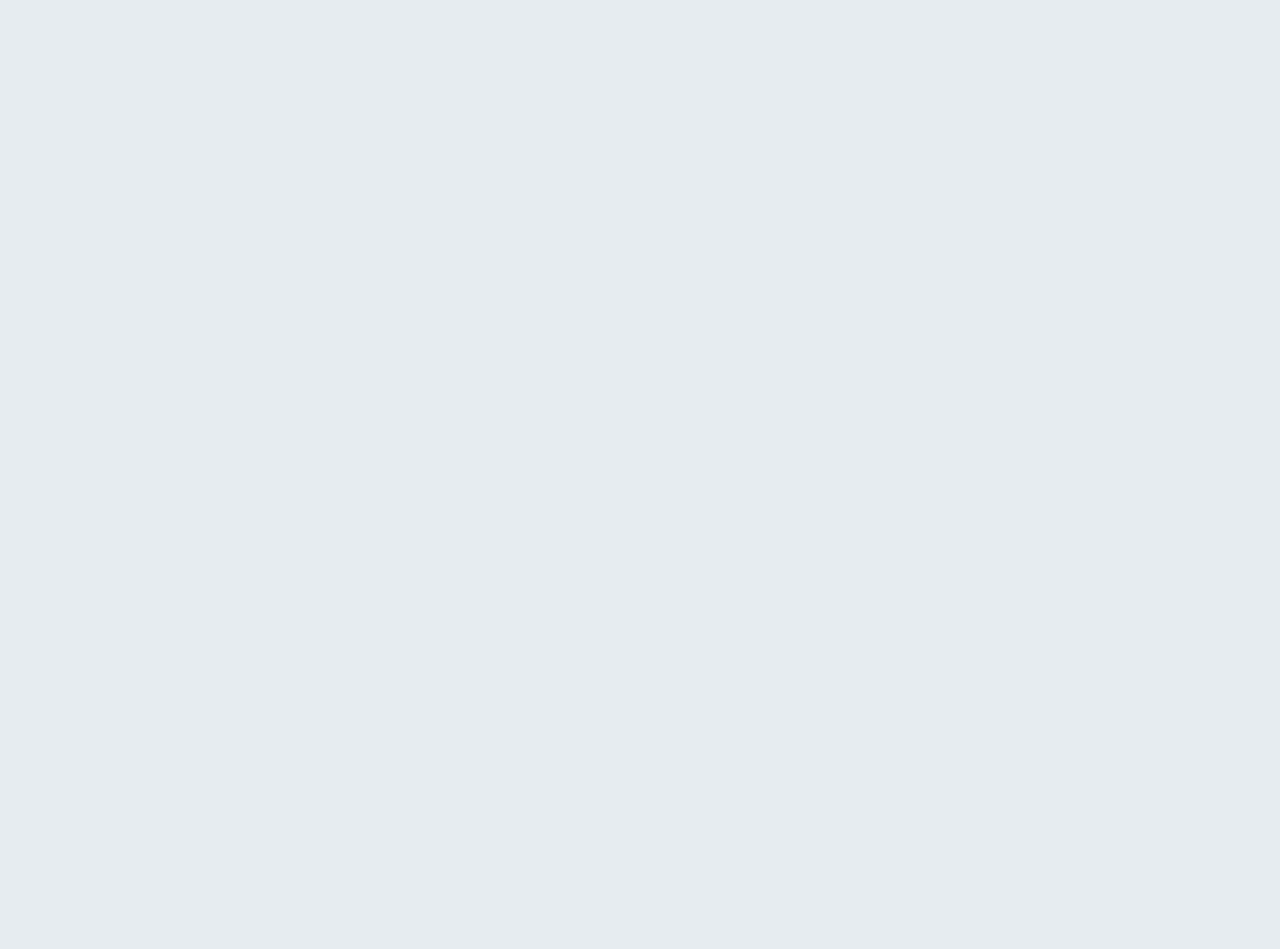
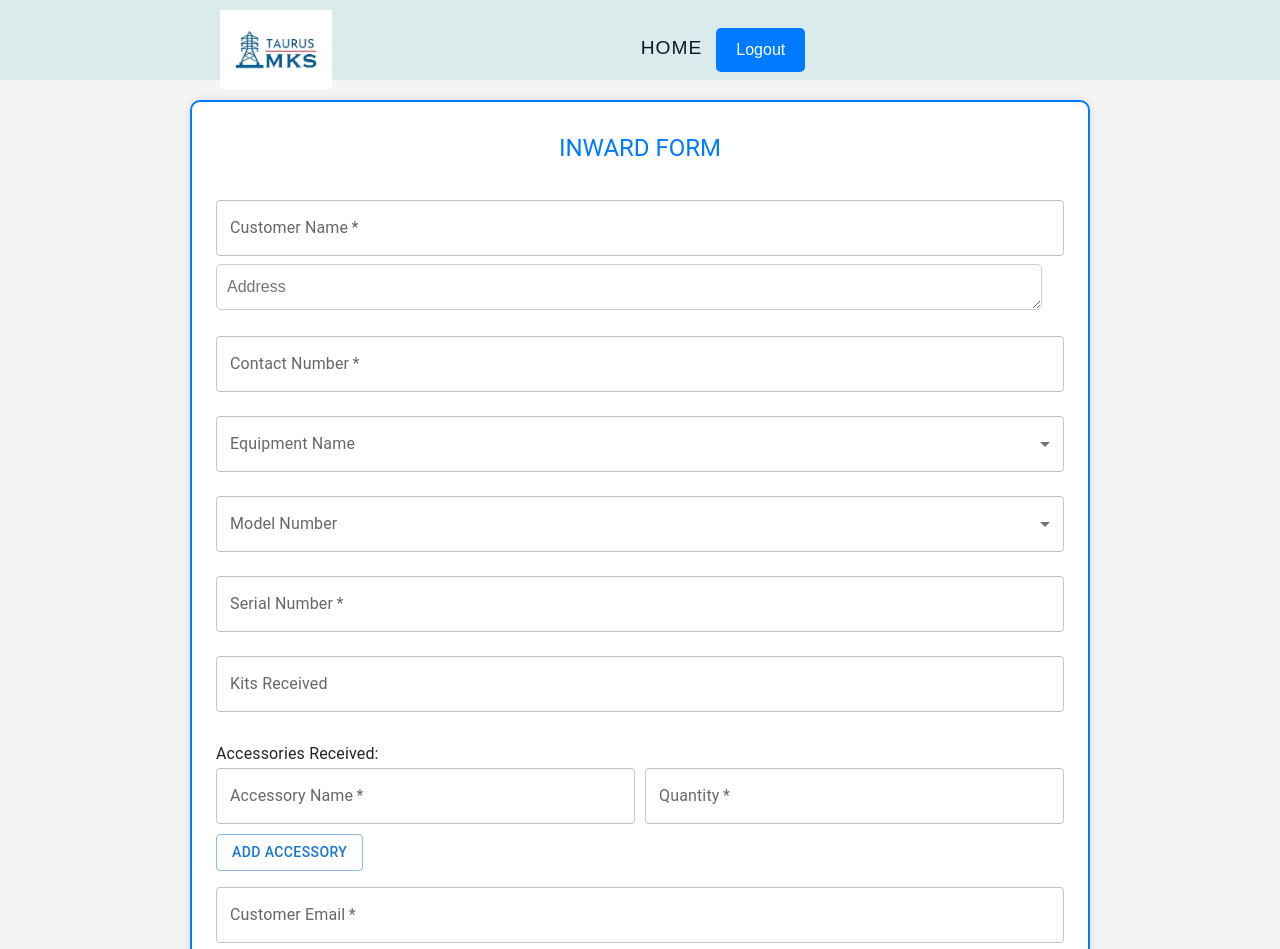
Before and after one commit to ShamanthM/trackapprepo, a React (Create React App) app: page /user/inward-form in a window 1280 px wide. Before the commit this address had no page. Shown: the top 949 px of the page. Before the commit the page ends 800 px from the top, so only its background shows below. Built offline with nearby package versions, Linux system fonts and the light colour scheme; sample sign-in values are in the browser's storage.

Commit message:
Service Phases and InwardForm UI implementation

```diff
--- a/package.json
+++ b/package.json
@@ -10,7 +10,7 @@
     "@fortawesome/react-fontawesome": "^0.2.0",
     "@mui/icons-material": "^5.15.6",
     "@mui/lab": "^5.0.0-alpha.163",
-    "@mui/material": "^5.15.7",
+    "@mui/material": "^5.15.10",
     "@testing-library/jest-dom": "^5.17.0",
     "@testing-library/react": "^13.4.0",
     "@testing-library/user-event": "^13.5.0",
--- a/src/App.js
+++ b/src/App.js
@@ -9,6 +9,7 @@ import AllProducts from './pages/Products/AllProducts';
 import AssignProduct from './pages/Products/AssignProduct';
 import NewServiceRequest from './pages/ServiceRequests/newServiceRequest'; // Import the NewServiceRequest component
 import ServicePhases from './pages/Users/ServicePhases';
+import InwardForm from './forms/InwardForm';
 
 function App() {
   const [isAuthenticated, setIsAuthenticated] = useState(() => {
@@ -110,6 +111,21 @@ function App() {
             }
           />
 
+           {/* New route for Servie Phases */}
+           <Route
+            path="/user/inward-form"
+            element={
+              isAuthenticated ? (
+                <>
+                  <AuthConditionalNavbar isAuthenticated={isAuthenticated} handleLogout={handleLogout} />
+                  <InwardForm/>
+                </>
+              ) : (
+                <Navigate to="/login" />
+              )
+            }
+          />
+
           {/* New route for AssignProduct */}
           <Route
             path="/user/assign-product"
--- /dev/null
+++ b/src/forms/InwardForm.css
@@ -0,0 +1,56 @@
+body {
+    font-family: Arial, sans-serif;
+    background-color: #f4f4f4;
+    margin: 0;
+    padding: 0;
+  }
+
+  .form-container {
+    max-width: 600px; /* Increased max-width */
+    margin: 20px auto;
+    background: #fff;
+    padding: 30px; /* Increased padding */
+    border-radius: 10px;
+    border: 2px solid #007bff;
+    box-shadow: 0 0 10px rgba(0, 0, 0, 0.1);
+    margin-top: 100px;
+  }
+
+  .form-container h5 {
+    text-align: center;
+    color: #007bff;
+    margin-bottom: 20px;
+  }
+
+  .form-container form {
+    display: flex;
+    flex-direction: column;
+  }
+
+  .textarea {
+    width: calc(100% - 22px);
+    padding: 10px;
+    margin-bottom: 10px;
+    border: 1px solid #ccc;
+    border-radius: 5px;
+    box-sizing: border-box;
+  }
+
+  .accessories-container {
+    margin-top: 20px;
+  }
+
+  .accessory-row {
+    display: flex;
+    gap: 10px;
+    margin-bottom: 10px;
+  }
+
+  .accessory-row .MuiTextField-root {
+    width: 100%;
+  }
+
+  .accessory-row .MuiButton-root {
+    width: 40%;
+    margin-top: 10px;
+  }
--- /dev/null
+++ b/src/forms/InwardForm.js
@@ -0,0 +1,157 @@
+import React, { useState } from 'react';
+import {
+  Container,
+  Typography,
+  TextField,
+  TextareaAutosize,
+  Select,
+  MenuItem,
+  Button,
+  FormControl,
+  InputLabel,
+} from '@mui/material';
+import './InwardForm.css';
+
+const InwardForm = () => {
+  const [equipmentName, setEquipmentName] = useState('');
+  const [modelNumber, setModelNumber] = useState('');
+  const [accessories, setAccessories] = useState([{ name: '', quantity: '' }]);
+
+  const handleEquipmentChange = (event) => {
+    setEquipmentName(event.target.value);
+    setModelNumber('');
+  };
+
+  const handleAccessoryChange = (index, field, value) => {
+    const updatedAccessories = [...accessories];
+    updatedAccessories[index][field] = value;
+    setAccessories(updatedAccessories);
+  };
+
+  const addAccessory = () => {
+    setAccessories([...accessories, { name: '', quantity: '' }]);
+  };
+
+  const handleSubmit = (event) => {
+    event.preventDefault();
+    // Your form submission logic goes here
+  };
+
+  return (
+    <Container className="form-container" maxWidth="md">
+      <Typography variant="h5" align="center" gutterBottom>
+        INWARD FORM
+      </Typography>
+      <form onSubmit={handleSubmit}>
+        <TextField
+          fullWidth
+          label="Customer Name"
+          variant="outlined"
+          margin="normal"
+          required
+        />
+        <TextareaAutosize
+          rowsMin={3}
+          placeholder="Address"
+          className="textarea"
+          required
+        />
+        <TextField
+          fullWidth
+          label="Contact Number"
+          variant="outlined"
+          margin="normal"
+          required
+        />
+        <FormControl fullWidth variant="outlined" margin="normal">
+          <InputLabel htmlFor="equipment-name">Equipment Name</InputLabel>
+          <Select
+            value={equipmentName}
+            onChange={handleEquipmentChange}
+            label="Equipment Name"
+            inputProps={{
+              name: 'equipment-name',
+              id: 'equipment-name',
+            }}
+          >
+            <MenuItem value="ET">DC EARTH RESISTANCE TESTER</MenuItem>
+            <MenuItem value="IT">INSULATION TESTER</MenuItem>
+            <MenuItem value="TFR">PREZIOHM TFR</MenuItem>
+            <MenuItem value="Offline fault locator">OFFLINE FAULT LOCATOR</MenuItem>
+            <MenuItem value="DC">DC EARTH FAULT LOCATOR</MenuItem>
+          </Select>
+        </FormControl>
+        <FormControl fullWidth variant="outlined" margin="normal">
+          <InputLabel htmlFor="model-number">Model Number</InputLabel>
+          <Select
+            value={modelNumber}
+            onChange={(e) => setModelNumber(e.target.value)}
+            label="Model Number"
+            inputProps={{
+              name: 'model-number',
+              id: 'model-number',
+            }}
+          >
+            {/* Options will be dynamically populated based on the selected equipment */}
+          </Select>
+        </FormControl>
+        <TextField
+          fullWidth
+          label="Serial Number"
+          variant="outlined"
+          margin="normal"
+          required
+        />
+        <TextField
+          fullWidth
+          label="Kits Received"
+          variant="outlined"
+          margin="normal"
+        />
+        <div className="accessories-container">
+          <Typography variant="subtitle1">Accessories Received:</Typography>
+          {accessories.map((accessory, index) => (
+            <div key={index} className="accessory-row">
+              <TextField
+                label="Accessory Name"
+                variant="outlined"
+                value={accessory.name}
+                onChange={(e) => handleAccessoryChange(index, 'name', e.target.value)}
+                required
+              />
+              <TextField
+                label="Quantity"
+                variant="outlined"
+                type="number"
+                value={accessory.quantity}
+                onChange={(e) => handleAccessoryChange(index, 'quantity', e.target.value)}
+                required
+              />
+            </div>
+          ))}
+          <Button variant="outlined" color="primary" onClick={addAccessory}>
+            Add Accessory
+          </Button>
+        </div>
+        <TextField
+          fullWidth
+          label="Customer Email"
+          variant="outlined"
+          type="email"
+          margin="normal"
+          required
+        />
+        <Button
+          type="submit"
+          variant="contained"
+          color="primary"
+          fullWidth
+        >
+          Submit
+        </Button>
+      </form>
+    </Container>
+  );
+};
+
+export default InwardForm;
--- a/src/pages/Users/ServicePhases.css
+++ b/src/pages/Users/ServicePhases.css
@@ -1,98 +1,69 @@
 /* ServicePhases.css */
-body {
-    margin: 0;
-    padding: 0;
-    font-family: 'Segoe UI', Tahoma, Geneva, Verdana, sans-serif;
-    background-color: #e6ecf0; /* Light grayish blue background */
-}
 
-header {
-    background-color: #3498db; /* Flat blue color */
-    font-weight: bold;
-    padding: 10px;
+.phase-card {
+    flex: 0 1 calc(33.33% - 20px); /* Adjust the width as needed to make all cards have the same size */
+    margin: 10px; /* Equal space between cards */
+    padding: 20px;
+    border-radius: 10px;
+    cursor: pointer;
+    transition: background-color 0.3s ease;
     text-align: center;
+    box-sizing: border-box;
+  }
+
+  .phase-card h4 {
+    font-size: 18px; /* Adjust the font size as needed */
+    margin-bottom: 10px;
+  }
+
+  .phase-card:hover {
+    background-color: #e0e0e0;
+  }
+
+  .container {
+    text-align: center;
+    margin-top: 100px;
+  }
+
+  .close-button {
+    margin-top: 20px;
+  }
+
+  /* Add the selected style */
+  .phase-card.selected {
+    background-color: #4caf50;
     color: #fff;
-    font-size: 38px;
-    display: flex;
-    align-items: center;
-    justify-content: space-between;
-}
+  }
 
-header img {
-    width: 250px; /* Adjust the width of the logo */
-    height: 150px; /* Adjust the height of the logo */
-}
-
-#search-bar {
-    display: flex;
-    justify-content: center;
-    align-items: center;
-    padding: 10px;
-    background-color: #fff;
-    box-shadow: 0 2px 4px rgba(0, 0, 0, 0.1);
-    margin-bottom: 20px;
-}
-
-#search-input {
-    width: 200px;
-    padding: 8px;
-    border: 1px solid #95a5a6; /* Medium gray border */
-    border-radius: 4px 0 0 4px;
-}
-
-#search-button {
-    padding: 8px 15px;
-    background-color: #000880; /* Flat blue color */
-    color: #fff;
-    border: 1px solid #3498db; /* Flat blue color */
-    border-radius: 0 4px 4px 0;
-    cursor: pointer;
-}
-
-#highlighted-title {
-    text-align: center;
-    font-size: 30px; /* Increased font size */
-    color: #000880; /* Highlighted color */
-    font-weight: bold; /* Bold text */
-    margin-bottom: 20px;
-}
-
-.service-phases-container {
+  /* Dialog styles */
+  .dialog-title {
     display: flex;
     justify-content: space-between;
-    flex-wrap: wrap;
-    gap: 10px; /* Reduce the gap between cards */
-}
+    align-items: center;
+  }
 
-.service-phases-container .card {
-    width: 28%;
-    min-height: 280px;
-    border-radius: 12px;
-    box-shadow: 0 0 20px rgba(0, 0, 0, 0.1);
-    transition: transform 0.3s ease;
+  .dialog-title h6 {
+    margin: 0;
+  }
+
+  .dialog-content {
+    padding: 20px;
+  }
+
+  .dialog-actions {
+    padding: 10px;
     display: flex;
-    flex-direction: column;
-    align-items: center;
-    justify-content: center;
-}
+    justify-content: space-between;
+  }
 
-.service-phases-container .card:hover {
-    transform: scale(1.05);
-}
+  /* Yes button */
+  .dialog-actions .MuiButton-containedPrimary {
+    background-color: #4caf50;
+    color: #fff;
+  }
 
-.service-phases-container .card-body {
-    text-align: center;
-}
-
-.service-phases-container .card-title {
-    font-size: 18px;
-    font-weight: bold;
-    margin-bottom: 10px;
-}
-
-.service-phases-container .card img {
-    width: 50%;
-    max-width: 100%;
-    border-radius: 8px;
-    margin-bottom: 10px;
-}
+  /* No button */
+  .dialog-actions .MuiButton-containedSecondary {
+    background-color: #e53935;
+    color: #fff;
+  }
```
Also changed, not shown: src/pages/Users/ServicePhases.js (+92 -71 lines), 2 other files (tests, documents, lock files or other folders).
